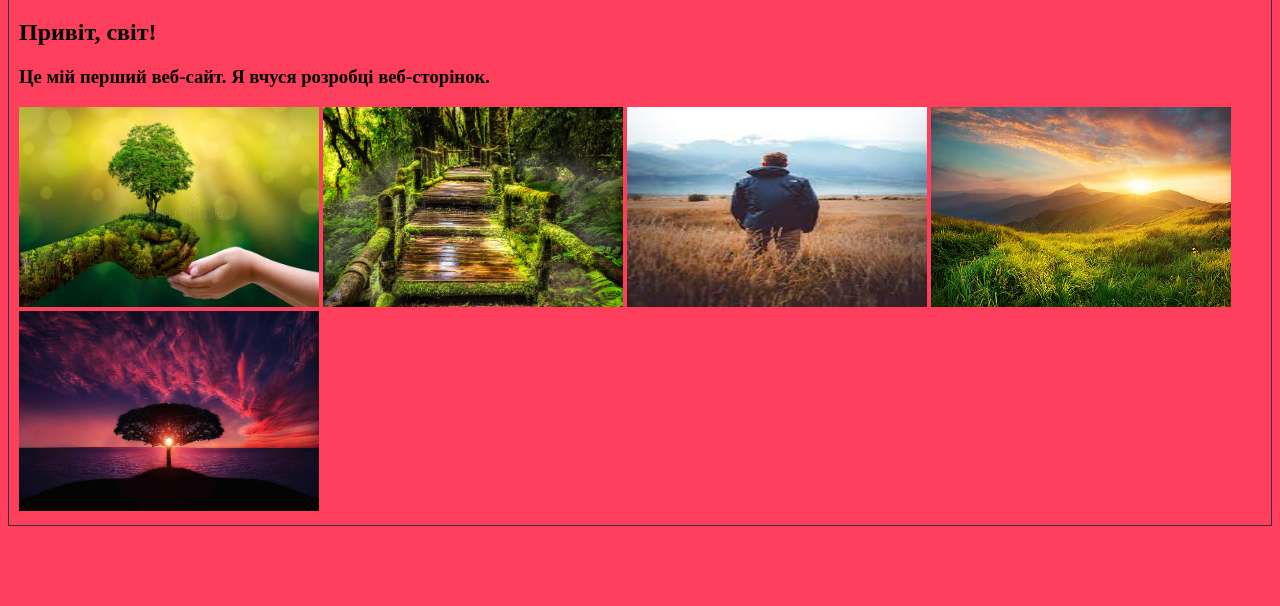
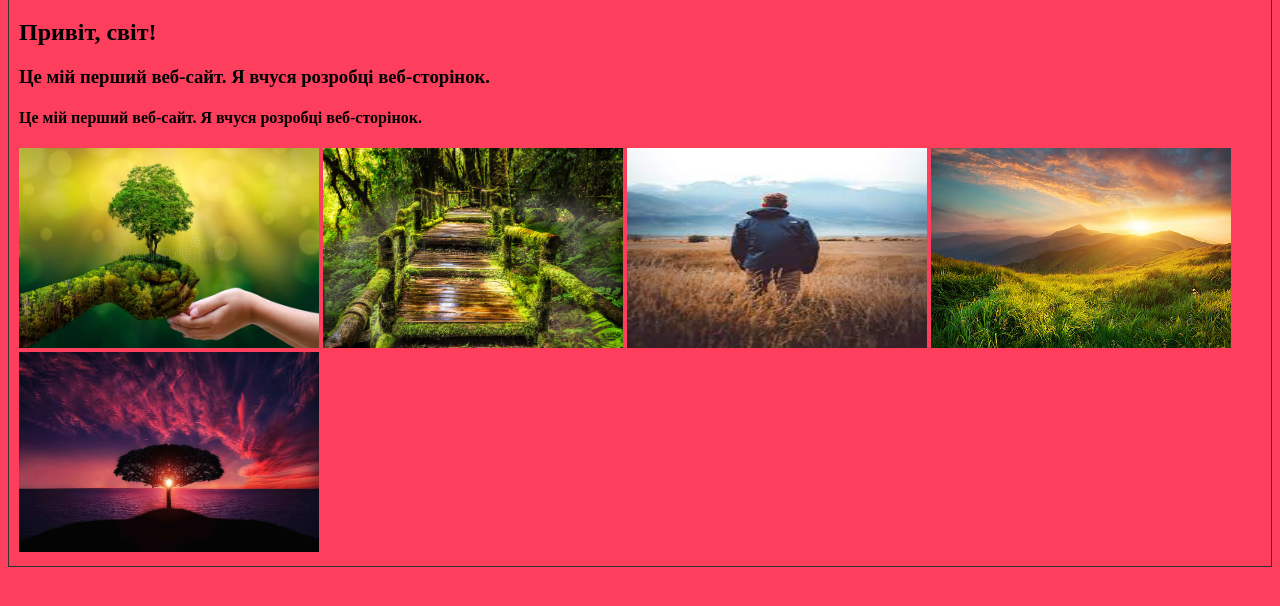
Before and after one commit to andreyrezreznicenko/MyRR_RA, a plain HTML site: page index.html in a window 1280 px wide. Shown: the part 80-686 px from the top of the page. Drawn offline with Linux system fonts and the light colour scheme.

Commit message:
modify index.html

```diff
--- a/index.html
+++ b/index.html
@@ -11,6 +11,7 @@
     <h1>Ласкаво просимо на мій веб-сайт!</h1>
     <h2>Привіт, світ!</h2>
     <h3>Це мій перший веб-сайт. Я вчуся розробці веб-сторінок.</h3>
+    <h4>Це мій перший веб-сайт. Я вчуся розробці веб-сторінок.</h4>
     <img src="images2/5.jpg" alt="Зображення" width="300" height="200">
     <img src="images/1.jpg" alt="Зображення" width="300" height="200">
     <img src="images2/4.jpg" alt="Зображення" width="300" height="200">
```
